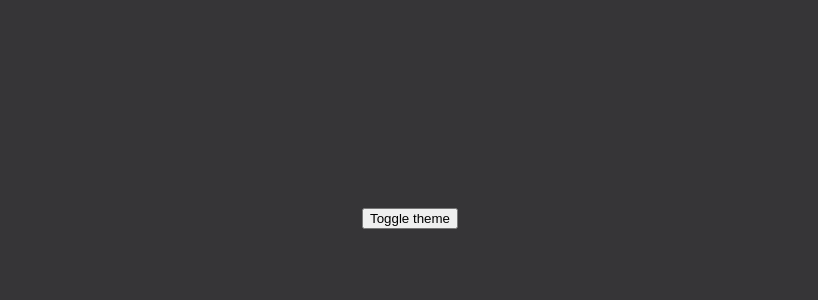
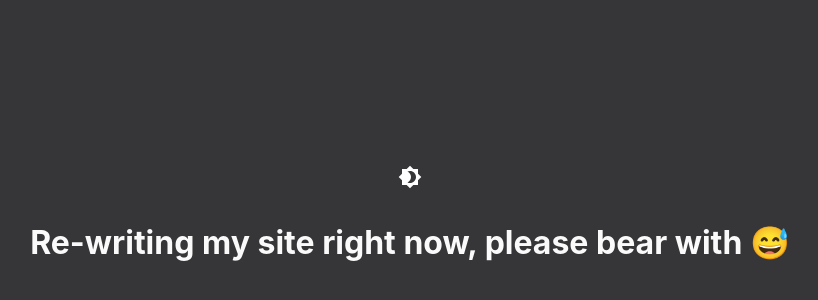
Before and after one commit to DallasCarraher/dallascarraher.dev, a React (Create React App) app: page / in a window 1280 px wide. Shown: the part 182-482 px from the top of the page, without its empty margins (230-1048 px from the left). Built offline with nearby package versions, Linux system fonts and the light colour scheme.

Commit message:
gettin' something up

```diff
--- a/src/App.jsx
+++ b/src/App.jsx
@@ -20,7 +20,7 @@ function App() {
     <ThemeProvider theme={theme === 'light' ? lightTheme : darkTheme}>
       <GlobalStyles />
       <Router>
-        <NewHome path="/" toggleTheme={toggleTheme} />
+        <NewHome path="/" toggleTheme={toggleTheme} theme={theme} />
         {/* <Home path="/" /> */}
         {/* <Resume path="/resume" /> */}
         {/* <Blog path="/blog" /> */}
--- a/src/Views/components/NewHome/Home.jsx
+++ b/src/Views/components/NewHome/Home.jsx
@@ -1,10 +1,26 @@
 import React from 'react'
-import { Button } from 'components/Button'
+import IconButton from '@material-ui/core/IconButton'
+import { default as DarkThemeIcon } from '@material-ui/icons/Brightness7'
+import { default as LightThemeIcon } from '@material-ui/icons/Brightness4'
+import styles from './Home.module.css'
 
-export function NewHome({ toggleTheme }) {
+export function NewHome({ toggleTheme, theme }) {
   return (
-    <div>
-      <Button onClick={toggleTheme}>Toggle theme</Button>
-    </div>
+    <>
+      <div className={styles.themeIcon}>
+        <IconButton
+          aria-label="toggle light/dark mode"
+          component="span"
+          onClick={toggleTheme}
+        >
+          {theme === 'light' ? (
+            <DarkThemeIcon style={{ color: 'black' }} />
+          ) : (
+            <LightThemeIcon style={{ color: 'white' }} />
+          )}
+        </IconButton>
+      </div>
+      <h1>Re-writing my site right now, please bear with 😅</h1>
+    </>
   )
 }
--- /dev/null
+++ b/src/Views/components/NewHome/Home.module.css
@@ -0,0 +1,3 @@
+.themeIcon {
+  text-align: center;
+}
```
